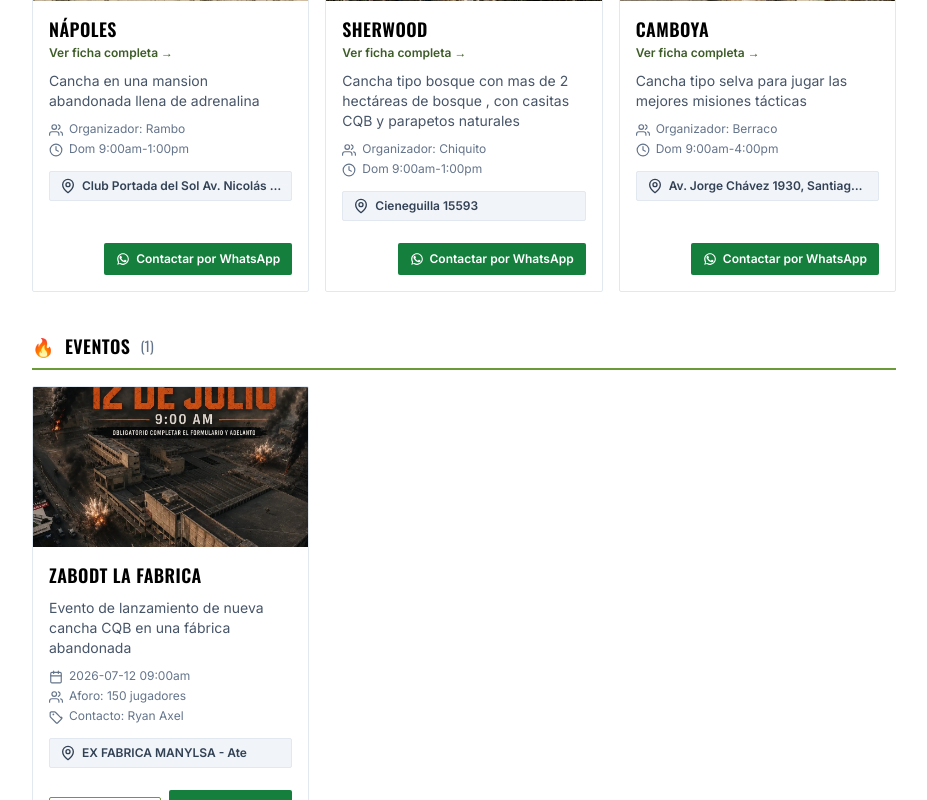
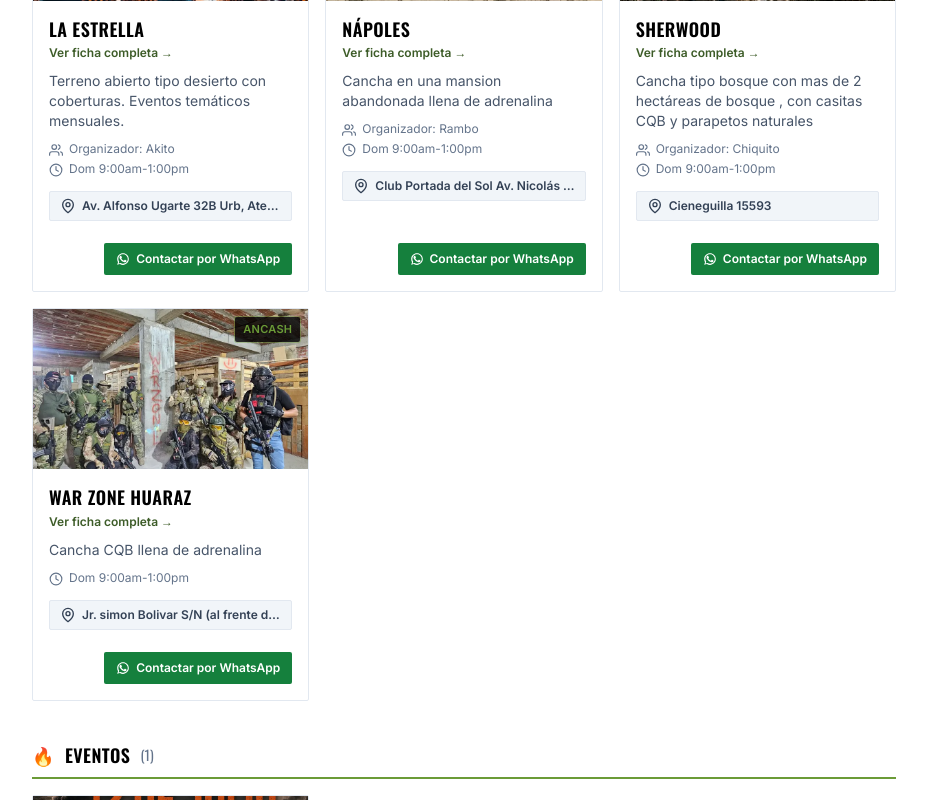
Before and after one commit to ElRadarDelAirsoft/ElRadarDelAirsoft.github.io, a React (Vite) app: page / in a window 1280 px wide. Shown: the part 1420-2220 px from the top of the page, without its empty margins (304-1231 px from the left). Built offline with nearby package versions, Linux system fonts and the light colour scheme.

Commit message:
Sort category items alphabetically, add new cancha/equipo entries and images

```diff
--- a/public/data/airsoft.json
+++ b/public/data/airsoft.json
@@ -133,6 +133,22 @@
     },
     {
       "id": 9,
+      "nombre": "War Zone Huaraz",
+      "direccion": "Jr. simon Bolivar S/N (al frente de Compartamos banco), Huaraz, Peru, 02001",
+      "departamento": "Ancash",
+      "telefono": "",
+      "whatsapp": "+51 972501889",
+      "email": "",
+      "web": "",
+      "instagram": "",
+      "tiktok": "",
+      "imagen": "/images/canchas/war-zone-huaraz.webp",
+      "organizador": "",
+      "descripcion": "Cancha CQB llena de adrenalina",
+      "horarios": "Dom 9:00am-1:00pm"
+    },
+    {
+      "id": 10,
       "nombre": "Camboya",
       "direccion": "Av. Jorge Chávez 1930, Santiago de Surco 15063",
       "departamento": "Lima",
@@ -658,6 +674,16 @@
     },
     {
       "id": 15,
+      "nombre": "Strong Tower",
+      "logo": "/images/Equipos/strong-tower.webp",
+      "descripcion": "",
+      "cantidad_jugadores": "",
+      "contacto_capitan": "",
+      "whatsapp": "",
+      "torneo_o_cancha_principal": ""
+    },
+    {
+      "id": 16,
       "nombre": "ZLN",
       "logo": "/images/Equipos/zln.webp",
       "descripcion": "",
--- a/src/App.jsx
+++ b/src/App.jsx
@@ -92,7 +92,8 @@ export default function App() {
         items = items.filter((it) => matchesRegion(it.departamento, regionFilter))
       }
       const filtered = q ? items.filter((it) => getSearchableText(it).includes(q)) : items
-      return { key, items: filtered }
+      const sorted = [...filtered].sort((a, b) => (a.nombre || '').localeCompare(b.nombre || '', 'es'))
+      return { key, items: sorted }
     })
   }, [data, search, activeCategory, regionFilter])
 
```
Also changed, not shown: public/images/Equipos/strong-tower.webp (added), public/images/canchas/war-zone-huaraz.webp (added).
